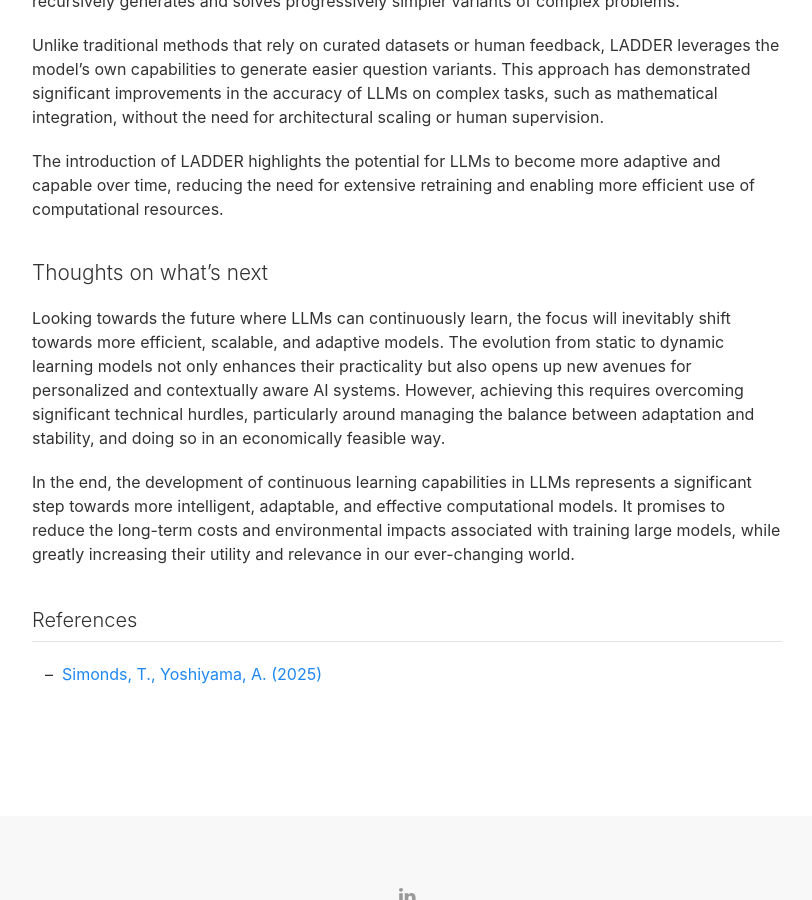
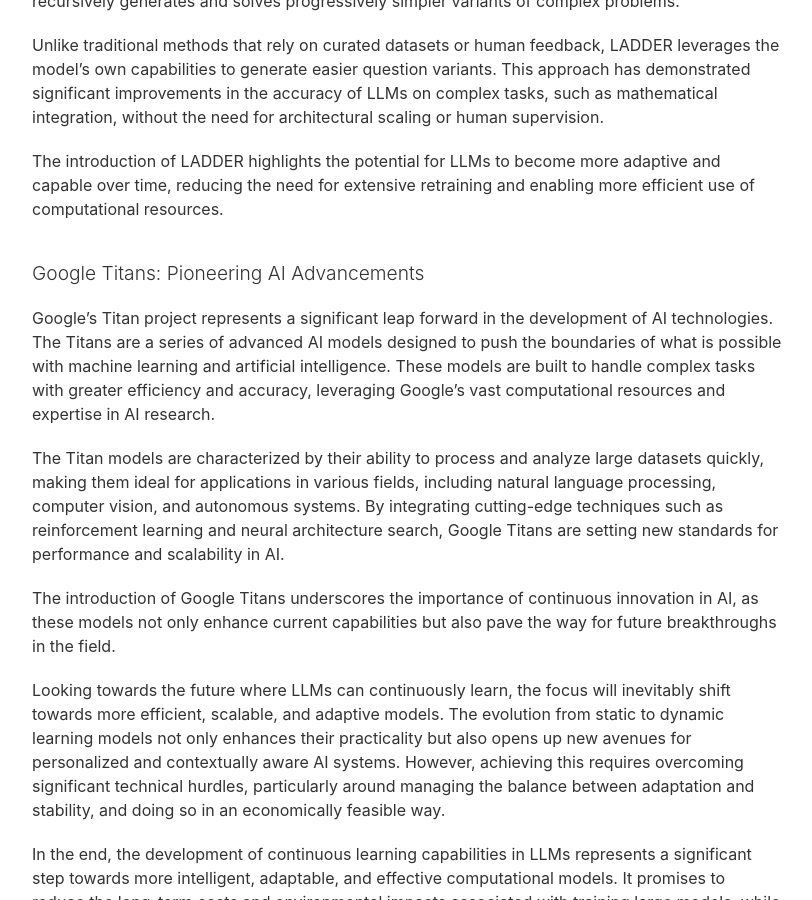
Before and after one commit to nyvyn/nyvyn.github.io, a Jekyll site: the page built from _notes/ai-that-can-learn.markdown, in a window 1280 px wide and 900 px high, scrolled down 1485 px. Shown: the whole window, without its empty margins (233-1045 px from the left). Built offline with Jekyll 4.4.1, drawn with Linux system fonts in a browser that asks for light colours; nearby versions of some CDN libraries; some of the changed text lies outside the part shown.

Commit message:
docs: Add section on Google Titans and their impact on AI advancements

```diff
--- a/_notes/ai-that-can-learn.markdown
+++ b/_notes/ai-that-can-learn.markdown
@@ -57,7 +57,13 @@
 The introduction of LADDER highlights the potential for LLMs to become more adaptive and capable over time, reducing the
 need for extensive retraining and enabling more efficient use of computational resources.
 
-# Thoughts on what's next
+## Google Titans: Pioneering AI Advancements
+
+Google's Titan project represents a significant leap forward in the development of AI technologies. The Titans are a series of advanced AI models designed to push the boundaries of what is possible with machine learning and artificial intelligence. These models are built to handle complex tasks with greater efficiency and accuracy, leveraging Google's vast computational resources and expertise in AI research.
+
+The Titan models are characterized by their ability to process and analyze large datasets quickly, making them ideal for applications in various fields, including natural language processing, computer vision, and autonomous systems. By integrating cutting-edge techniques such as reinforcement learning and neural architecture search, Google Titans are setting new standards for performance and scalability in AI.
+
+The introduction of Google Titans underscores the importance of continuous innovation in AI, as these models not only enhance current capabilities but also pave the way for future breakthroughs in the field.
 
 Looking towards the future where LLMs can continuously learn, the focus will inevitably shift towards more efficient,
 scalable, and adaptive models. The evolution from static to dynamic learning models not only enhances their practicality
```
